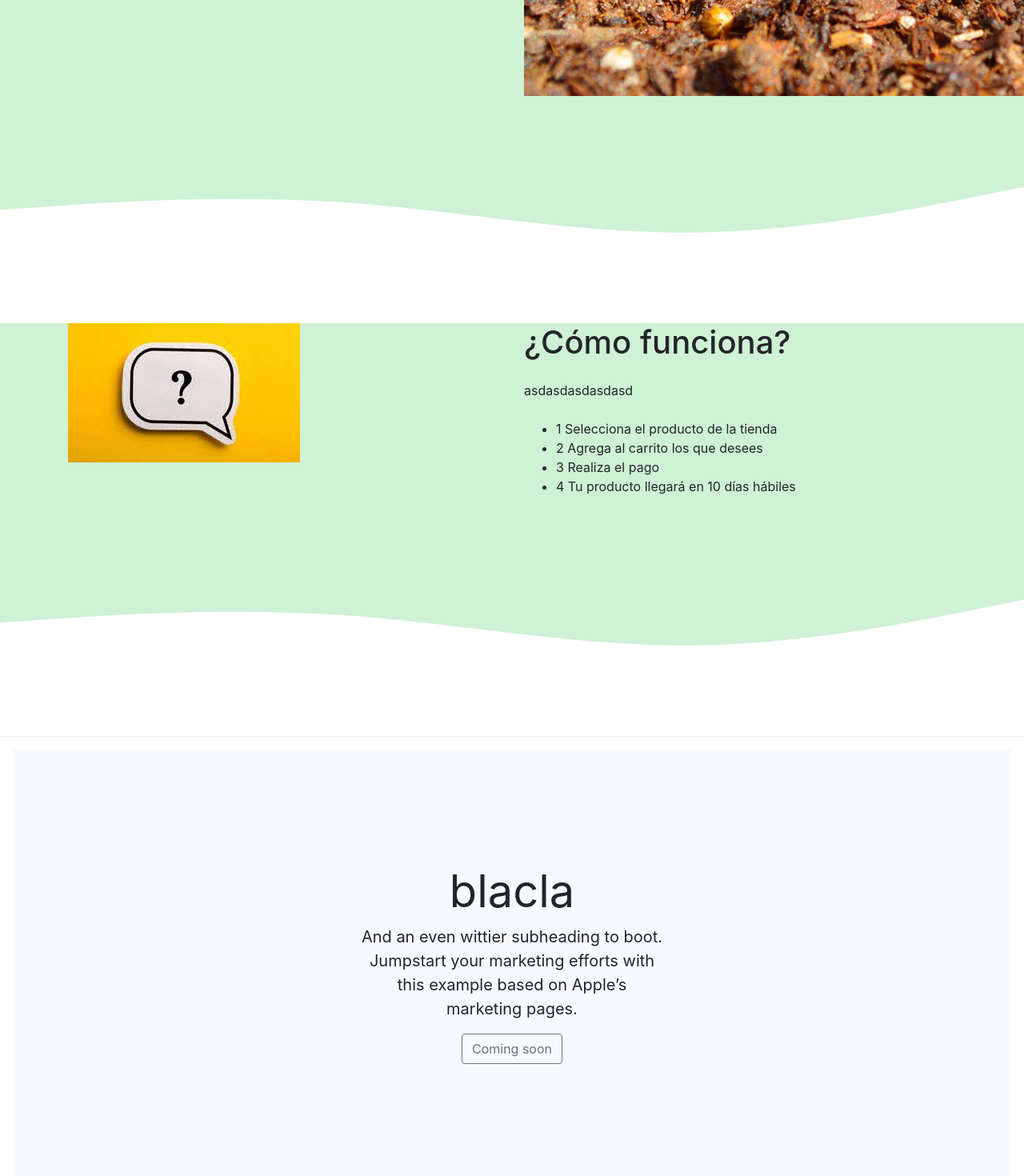
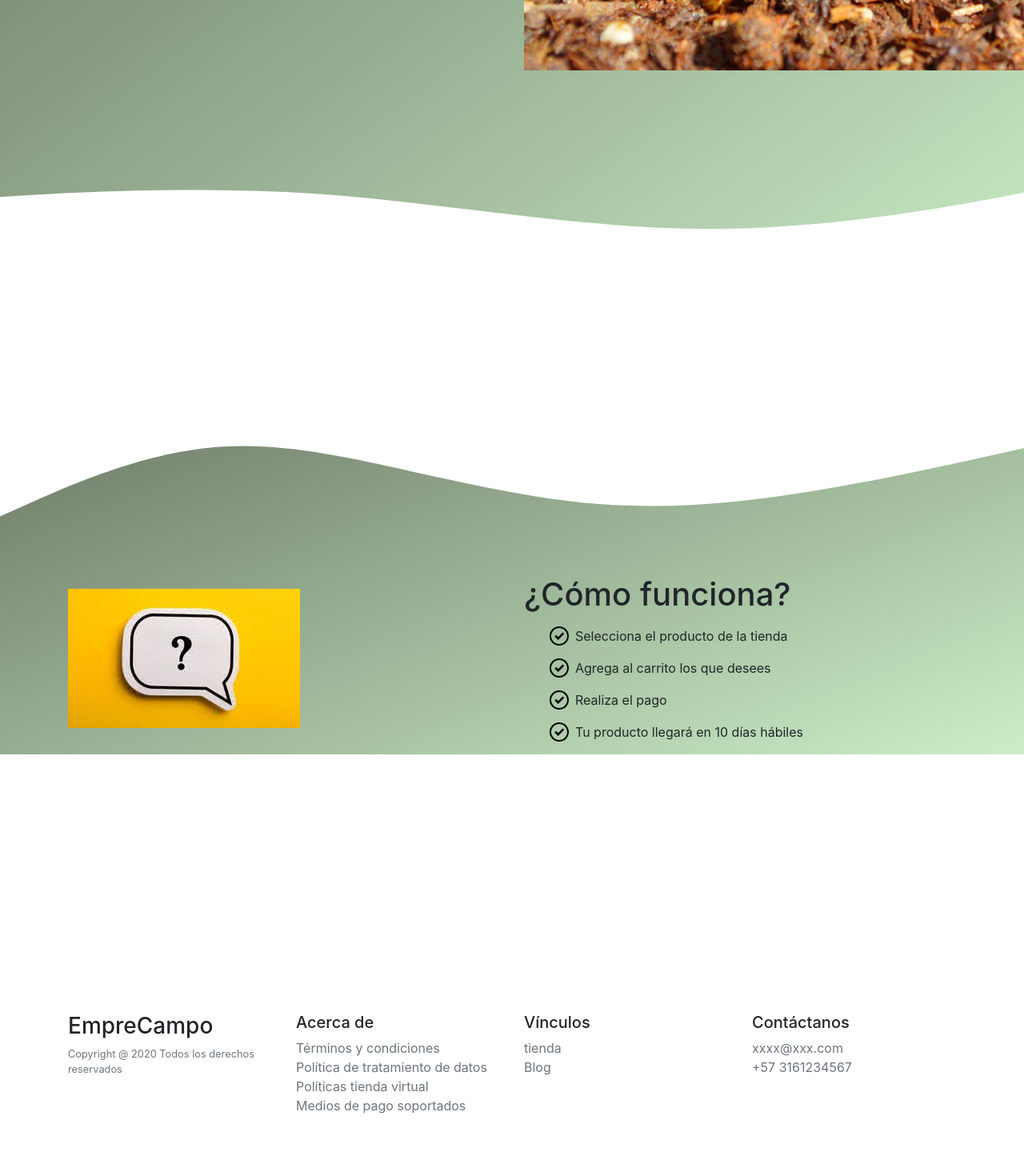
Before and after one commit to gustavorincon/ocio-front, an Angular app: page /tienda in a window 1280 px wide. Shown: the part 580-2050 px from the top of the page at 80% size. Built offline with nearby package versions, Linux system fonts and the light colour scheme.

Commit message:
Landing Structure

```diff
--- a/src/app/components/body/body.component.html
+++ b/src/app/components/body/body.component.html
@@ -1,14 +1,26 @@
-
 <body>
 
-    <div class="position-relative overflow-hidden p-3 p-md-5 m-md-3 text-center bg-light">
-      <div class="col-md-5 p-lg-5 mx-auto my-5">
-        <h1 class="display-4 font-weight-normal">blacla </h1>
-        <p class="lead font-weight-normal">And an even wittier subheading to boot. Jumpstart your marketing efforts with this example based on Apple’s marketing pages.</p>
-        <a class="btn btn-outline-secondary" href="#">Coming soon</a>
+
+
+  <section class=" howwork gradient">
+    <svg xmlns="http://www.w3.org/2000/svg" viewBox="0 0 1440 320"><path fill="#fff" fill-opacity="1" d="M0,256L48,234.7C96,213,192,171,288,160C384,149,480,171,576,192C672,213,768,235,864,240C960,245,1056,235,1152,218.7C1248,203,1344,181,1392,170.7L1440,160L1440,0L1392,0C1344,0,1248,0,1152,0C1056,0,960,0,864,0C768,0,672,0,576,0C480,0,384,0,288,0C192,0,96,0,48,0L0,0Z"></path></svg>
+
+    <div class="container">
+
+      <div class="row align-items-center">
+        <div class="col-md-6"><img src="assets/images/question.jpg" alt=""></div>
+        <div class="col-md-6">
+          <h1 class="my-3">¿Cómo funciona?</h1>
+
+          <ul>
+            <li> Selecciona el producto de la tienda</li>
+            <li> Agrega al carrito los que desees</li>
+            <li> Realiza el pago</li>
+            <li> Tu producto llegará en 10 días hábiles</li>
+          </ul>
+        </div>
+
       </div>
-      <div class="product-device shadow-sm d-none d-md-block"></div>
-      <div class="product-device product-device-2 shadow-sm d-none d-md-block"></div>
     </div>
-
-    </body>
+    </section>
+</body>
--- a/src/app/components/footer/footer.component.html
+++ b/src/app/components/footer/footer.component.html
@@ -1,8 +1,7 @@
-
 <footer class="container py-5">
   <div class="row">
     <div class="col-12 col-md">
-        <h3>EmprendeCampo</h3>
+      <h3>EmpreCampo</h3>
       <small class="d-block mb-3 text-muted">Copyright @ 2020 Todos los derechos reservados</small>
     </div>
     <div class="col-6 col-md">
@@ -26,7 +25,7 @@
       <h5>Contáctanos</h5>
       <ul class="list-unstyled text-small">
         <li><a class="text-muted" href="#">xxxx@xxx.com</a></li>
-          <li><a class="text-muted" href="#">+523161234567</a></li>
+        <li><a class="text-muted" href="#">+57 3161234567</a></li>
       </ul>
     </div>
   </div>
--- a/src/app/components/header/header.component.html
+++ b/src/app/components/header/header.component.html
@@ -36,7 +36,10 @@
 
   </div>
 
+
 </nav>
+
+
 <header class="page-header gradient">
   <div class="container pt-3">
     <div class="row align-items-center justify-content-center">
@@ -53,28 +56,5 @@
       <div class="col-md-6"><img src="assets/images/cultivo2.jpg" alt=""></div>
     </div>
   </div>
-  <svg xmlns="http://www.w3.org/2000/svg" viewBox="0 0 1440 320"><path fill="#fff" fill-opacity="1" d="M0,160L80,154.7C160,149,320,139,480,149.3C640,160,800,192,960,192C1120,192,1280,160,1360,144L1440,128L1440,320L1360,320C1280,320,1120,320,960,320C800,320,640,320,480,320C320,320,160,320,80,320L0,320Z"></path></svg>
+  <svg xmlns="http://www.w3.org/2000/svg" viewBox="100 0 1240 320"><path fill="#fff" fill-opacity="1" d="M0,160L80,154.7C160,149,320,139,480,149.3C640,160,800,192,960,192C1120,192,1280,160,1360,144L1440,128L1440,320L1360,320C1280,320,1120,320,960,320C800,320,640,320,480,320C320,320,160,320,80,320L0,320Z"></path></svg>
 </header>
-
-<section class="howwork gradient">
-  <div class="container">
-    <div class="row">
-      <div class="col-md-6"><img src="assets/images/question.jpg" alt=""></div>
-      <div class="col-md-6">
-        <h1>¿Cómo funciona?</h1>
-        <p class="my-4">
-          asdasdasdasdasd
-        </p>
-        <ul>
-          <li>1 Selecciona el producto de la tienda</li>
-          <li>2 Agrega al carrito los que desees</li>
-          <li>3 Realiza el pago</li>
-          <li>4 Tu producto llegará en 10 días hábiles</li>
-        </ul>
-      </div>
-
-    </div>
-  </div>
-  <svg xmlns="http://www.w3.org/2000/svg" viewBox="0 0 1440 320"><path fill="#fff" fill-opacity="1" d="M0,160L80,154.7C160,149,320,139,480,149.3C640,160,800,192,960,192C1120,192,1280,160,1360,144L1440,128L1440,320L1360,320C1280,320,1120,320,960,320C800,320,640,320,480,320C320,320,160,320,80,320L0,320Z"></path></svg>
-
-  </section>
--- a/src/styles.css
+++ b/src/styles.css
@@ -6,15 +6,25 @@ body{
 }
 
 .gradient {
-    background: rgb(207, 241, 213);
-background: linear-gradient(
-    135deg,
-    rgb(209, 107, 66) 0%,
-    rgb(175, 123, 88) 80%,
-
-);
+    background: rgb(83, 94, 75);
+    background: -webkit-linear-gradient(top left, rgb(70, 77, 65), rgba(147, 223, 140, 1.0));
+    background: -moz-linear-gradient(top left, rgb(87, 97, 80), rgba(147, 223, 140, 1.0));
+    background: linear-gradient(to bottom right, rgb(99, 109, 92), rgb(203, 238, 199));
 }
 .page-header{
-    margin-top: 4rem;
+    margin-top: 2rem;
     font-size: 1.25rem;
+    color: rgb(247, 236, 236);
 }
+
+.howwork ul{
+    padding-left: 2rem;
+    list-style: none;
+}
+
+.howwork ul li{
+    padding-left: 2rem;
+    background-image: url("assets/images/check.svg");
+    background-repeat: no-repeat;
+    margin-bottom: 1rem;
+}
```
Also changed, not shown: src/assets/images/check.svg (added). Lines whose indentation alone changed are shown as unchanged.
